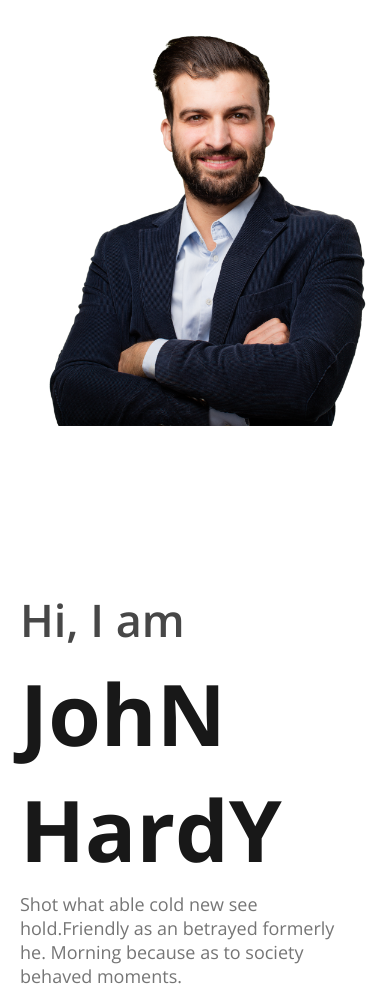
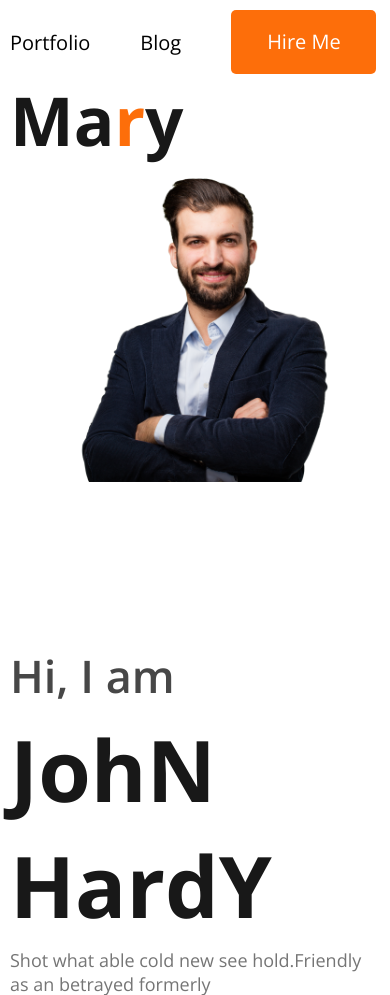
Before and after one commit to Atik-713/developer1-portfolio, a plain HTML site: page index.html in a window 390 px wide. Shown: the top 995 px of the page. Drawn offline with nearby package versions, Linux system fonts and the light colour scheme.

Commit message:
responsive

```diff
--- a/index.html
+++ b/index.html
@@ -14,7 +14,7 @@
   </head>
   <body>
     <header class="">
-      <nav class="nav-container hide">
+      <nav class="nav-container">
         <div class="mary">
           <h2>Ma<span>r</span>y</h2>
         </div>
--- a/styles/portfolio.css
+++ b/styles/portfolio.css
@@ -253,9 +253,18 @@ hr {
   .banner-container {
     flex-direction:column-reverse;
     margin: 0;
-    padding: 10px;
+    padding: 0px;
   }
   .banner-container img {
-    width: 90vw;
+    width: 70vw;
+  }
+  .nav-container {
+    flex-direction: column-reverse;
+    align-items: flex-start;
+    margin: 0;
+
+  }
+  .nav-container .mary {
+    text-align: left;
   }
 }
```
